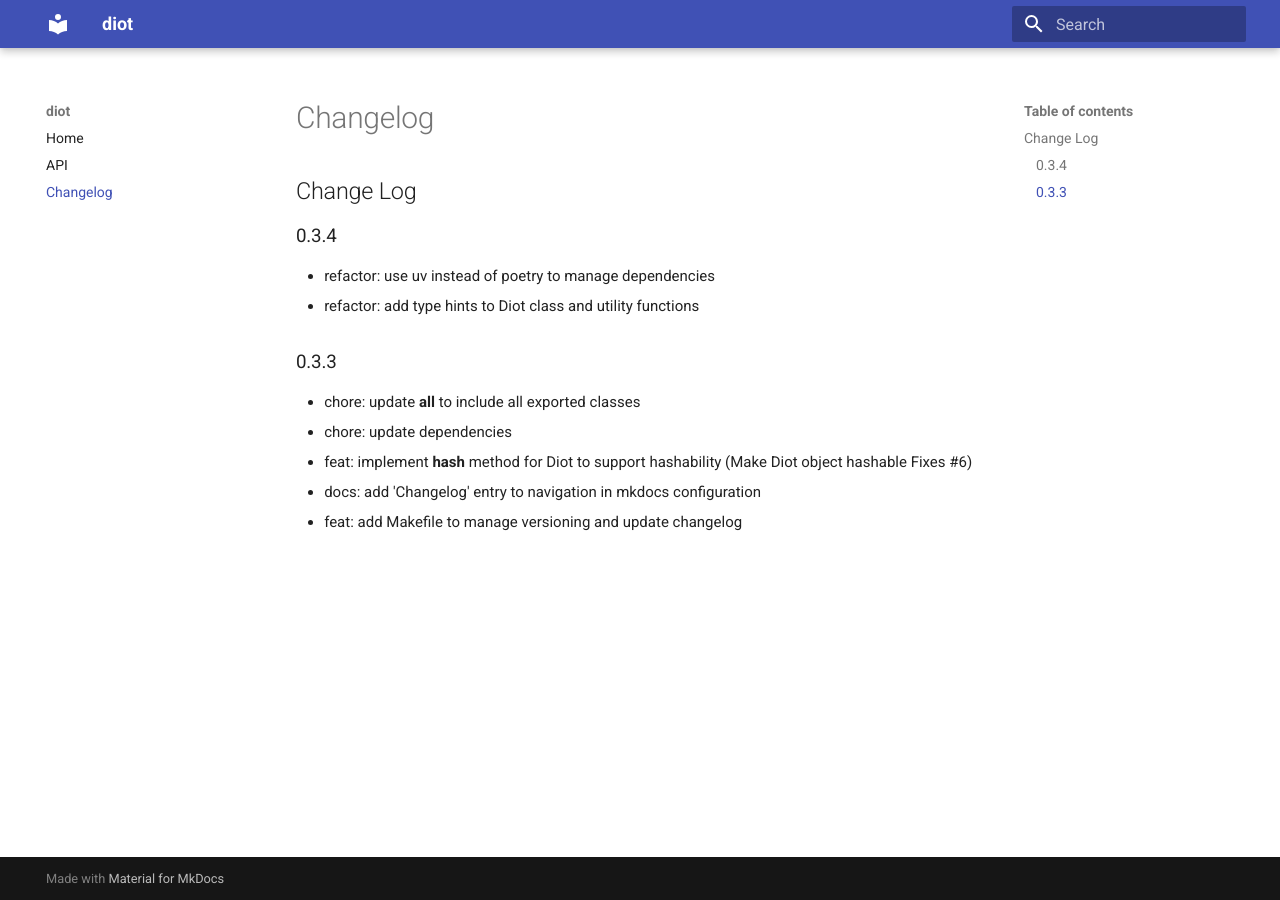
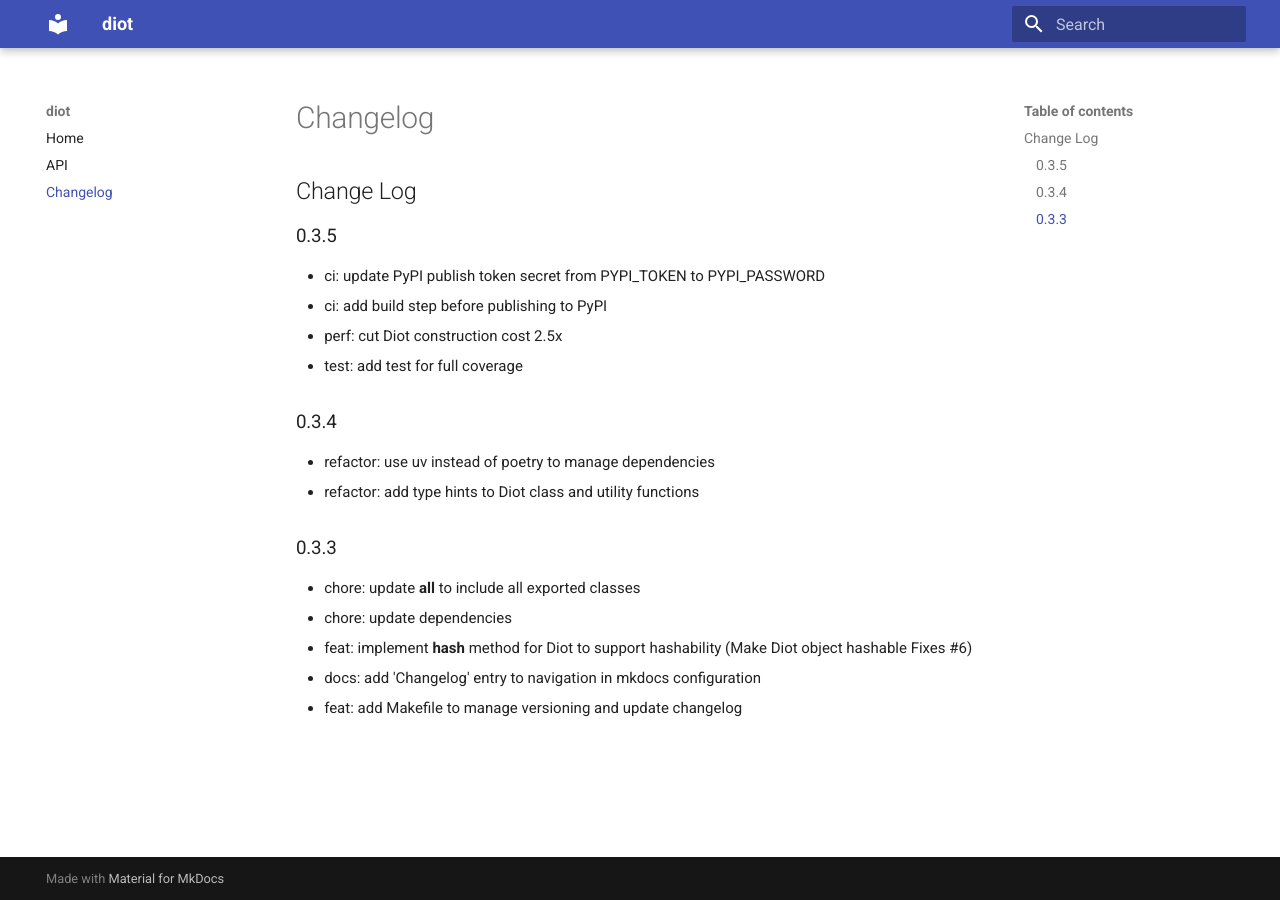
Before and after one commit to pwwang/diot, an MkDocs documentation site: the page built from docs/CHANGELOG.md, in a window 1280 px wide. Built offline with MkDocs 1.6.1 and Material for MkDocs 9.7.7, drawn with Linux system fonts in a browser that asks for light colours.

Commit message:
docs: update changelog for version 0.3.5

```diff
--- a/docs/CHANGELOG.md
+++ b/docs/CHANGELOG.md
@@ -1,5 +1,11 @@
 # Change Log
 
+## 0.3.5
+
+- ci: update PyPI publish token secret from PYPI_TOKEN to PYPI_PASSWORD
+- ci: add build step before publishing to PyPI
+- perf: cut Diot construction cost 2.5x
+- test: add test for full coverage
 
 ## 0.3.4
 
```
